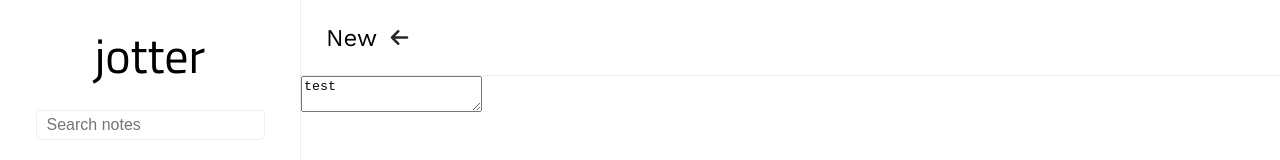
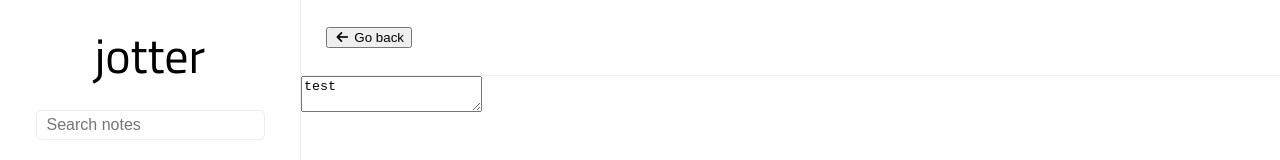
Before and after one commit to bourdier/jotter, a React (Create React App) app: page /login in a window 1280 px wide. Both pictures are taken after a click on the button "New notes". Shown: the top 160 px of the page. Built offline with nearby package versions, Linux system fonts and the light colour scheme; a web font is replaced by a local one.

Commit message:
Go back temp. btn

```diff
--- a/src/routes/Dashboard.js
+++ b/src/routes/Dashboard.js
@@ -51,8 +51,7 @@ export default function Dashboard() {
           </div>
         ) : (
           <div className="upperbar">
-            <h2>New</h2>
-            <button className="no" onClick={toZero}><i class="fa-solid fa-fw fa-arrow-left"></i></button>
+            <button onClick={toZero}><i class="fa-solid fa-fw fa-arrow-left"></i> Go back</button>
           </div>
         )}
         {notes === 0 ? (
```
